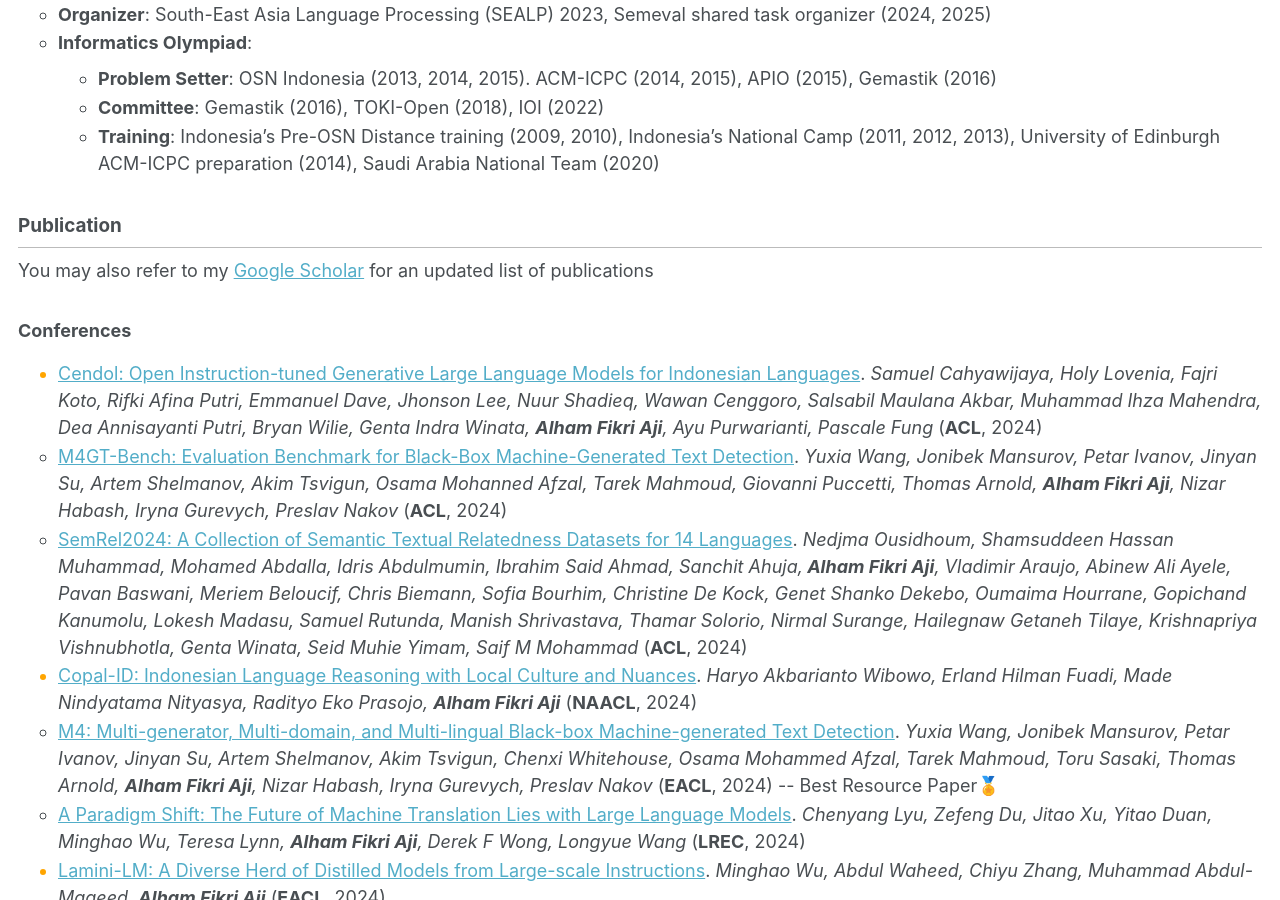
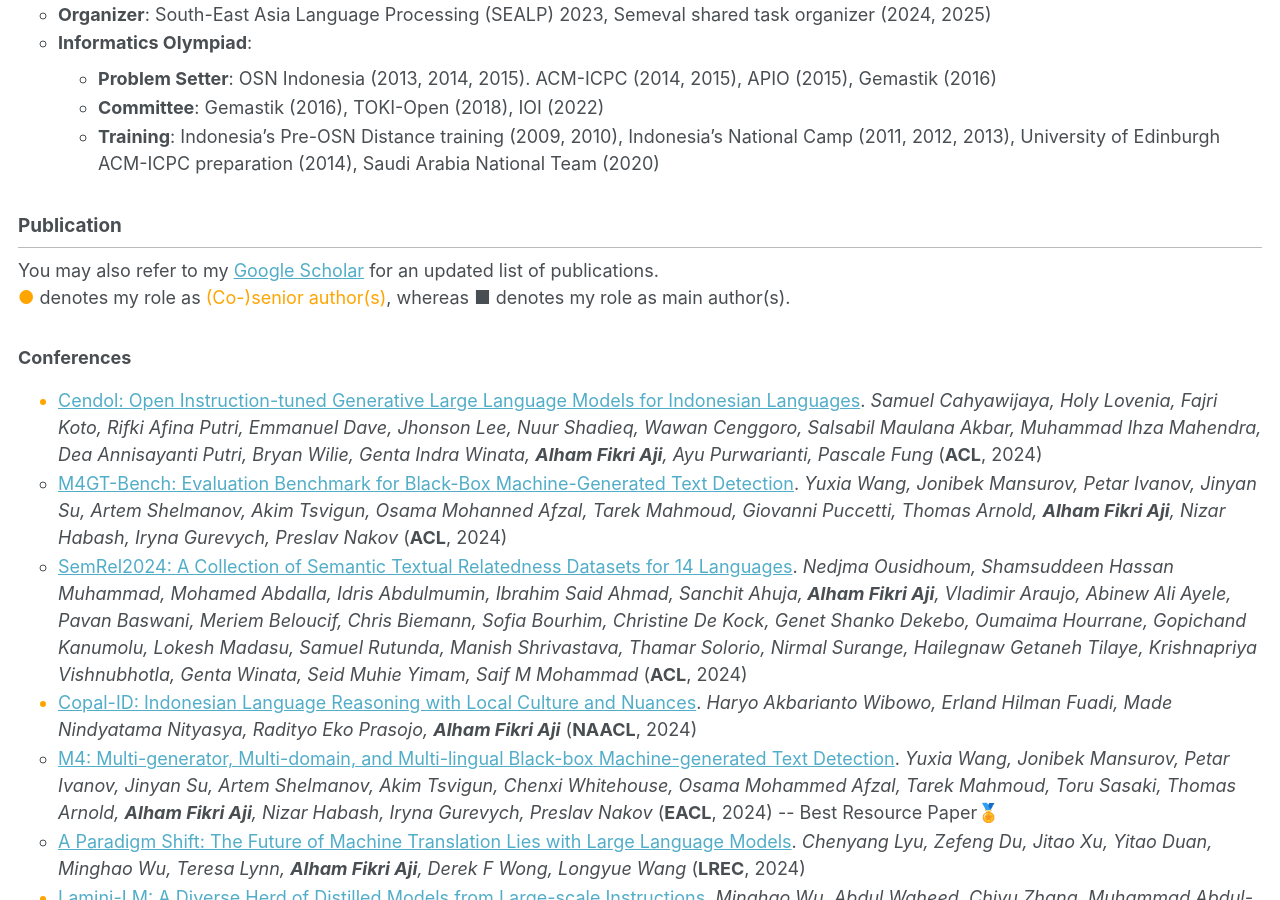
Before and after one commit to afaji/afaji.github.io, a Jekyll site: the page built from _pages/cv.md, in a window 1280 px wide and 900 px high, scrolled down 1435 px. Built offline with Jekyll 4.4.1, drawn with Linux system fonts in a browser that asks for light colours; some of the changed text lies outside the part shown.

Commit message:
Update cv.md

```diff
--- a/_pages/cv.md
+++ b/_pages/cv.md
@@ -9,7 +9,6 @@
 
 {% include base_path %}
 # Alham Fikri Aji / Curriculum Vitae
-
 [alham.fikri@mbzuai.ac.ae](mailto:alham.fikri@mbzuai.ac.ae)
 
 [//]: # (I am an assistant professor at MBZUAI. I obtained my Ph.D. from the University of Edinburgh’s Institute for Language, Cognition, and Computation, where I focused on enhancing the training and inference speed of machine translation. My studies were supervised by Dr. Kenneth Heafield and Dr. Rico Sennrich. Presently, my research centers on multilingual, low-resource, and low-compute NLP. I have worked on lightweight models via distillation, as well as adapting models to unseen languages in cases of limited training data.)
@@ -66,7 +65,8 @@
 
 ## Publication
 
-You may also refer to my [Google Scholar](https://scholar.google.ca/citations?hl=en&user=0Cyfqv4AAAAJ&view_op=list_works&sortby=pubdate) for an updated list of publications
+You may also refer to my [Google Scholar](https://scholar.google.ca/citations?hl=en&user=0Cyfqv4AAAAJ&view_op=list_works&sortby=pubdate) for an updated list of publications.<br>
+<span style="color: orange;">●</span> denotes my role as <span style="color: orange;">(Co-)senior author(s)</span>, whereas ■ denotes my role as main author(s).
 ### Conferences
 
 <ul>
```
Also changed, not shown: other parts of _pages/cv.md (+2 -0 lines).
